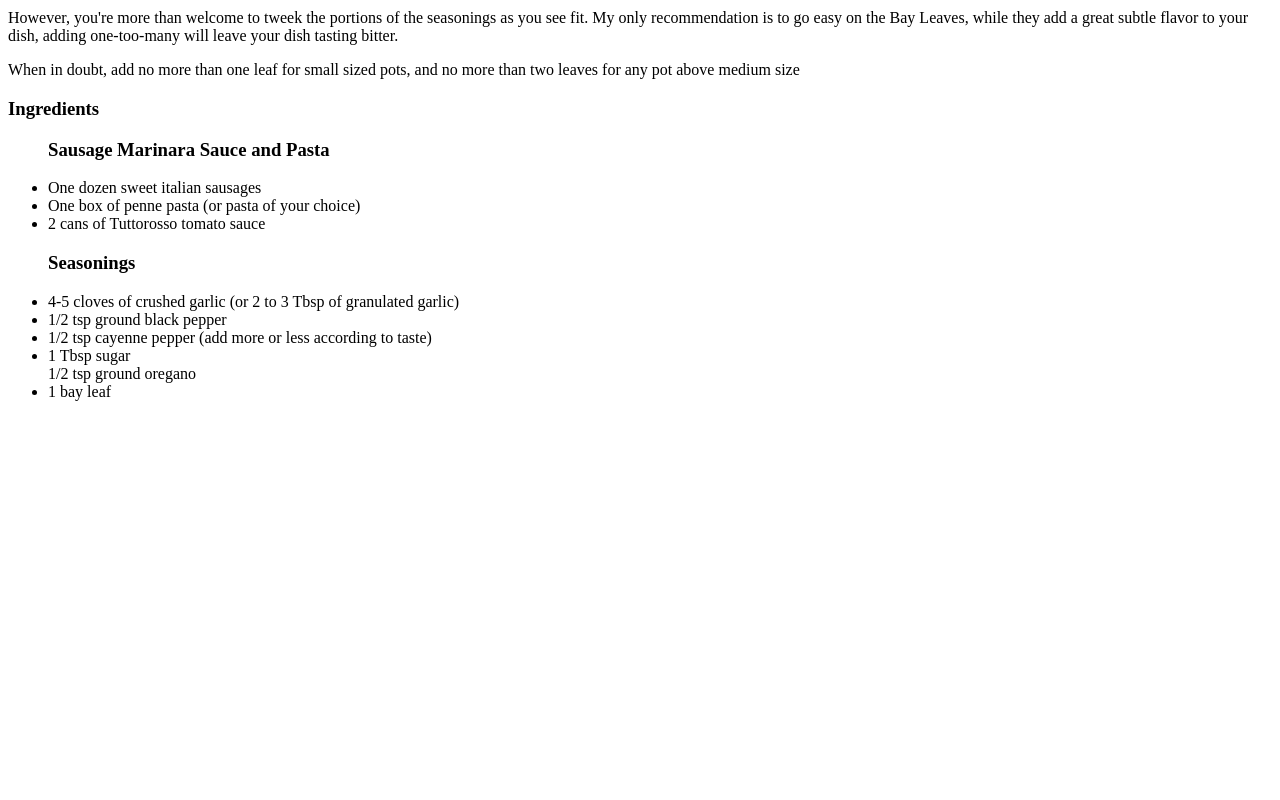
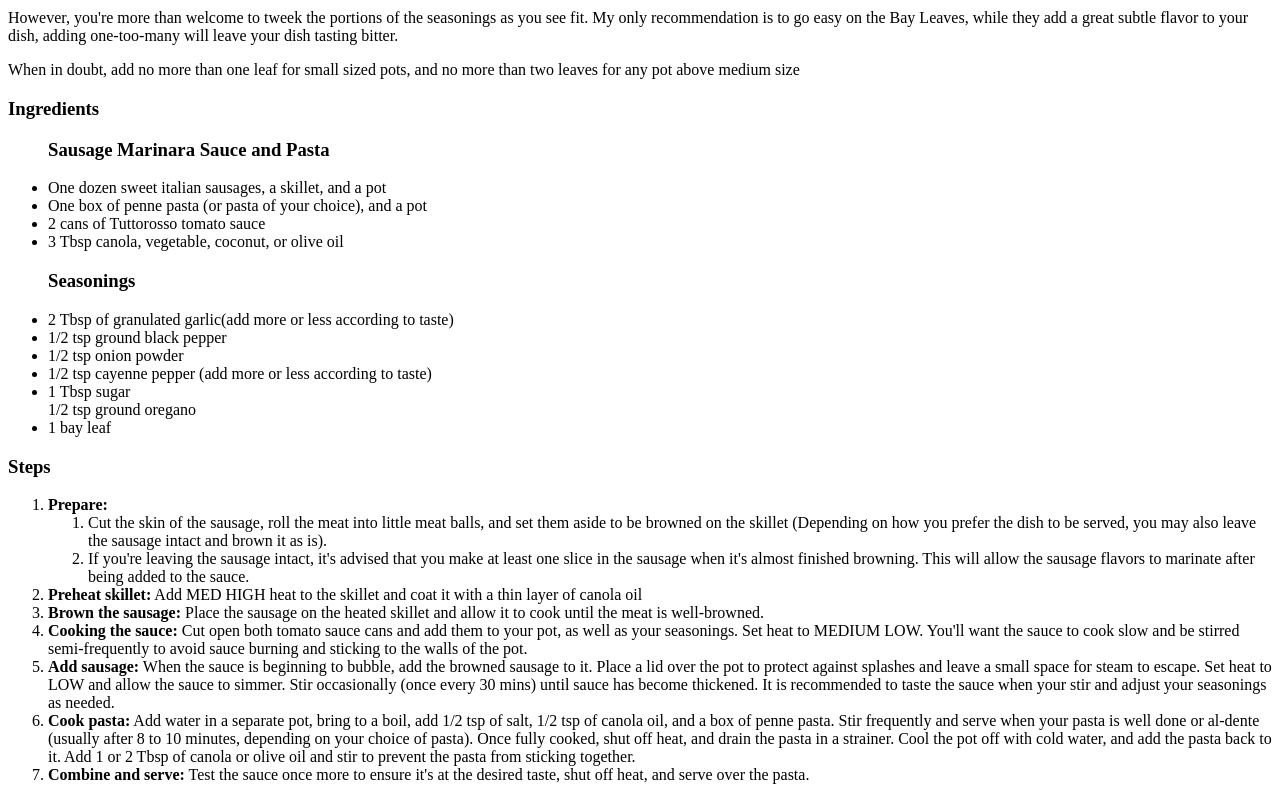
Before and after one commit to WaveRidingCrossbones/odin-recipes, a plain HTML site: page recipes/sausage-marinara-pasta.html in a window 1280 px wide. Shown: the part 702-1502 px from the top of the page. Before the commit the page ends 1122 px from the top, so only its background shows below. Drawn offline with Linux system fonts and the light colour scheme.

Commit message:
Add Steps for Sausage Marinara and Update HTML spacing for Steak Bites recipe

```diff
--- a/recipes/sausage-marinara-pasta.html
+++ b/recipes/sausage-marinara-pasta.html
@@ -19,18 +19,35 @@
     <h3>Ingredients</h3>
         <ul>
             <h3>Sausage Marinara Sauce and Pasta</h3>
-            <li>One dozen sweet italian sausages</li>
-            <li>One box of penne pasta (or pasta of your choice)</li>
+            <li>One dozen sweet italian sausages, a skillet, and a pot</li>
+            <li>One box of penne pasta (or pasta of your choice), and a pot</li>
             <li>2 cans of Tuttorosso tomato sauce</li>
+            <li>3 Tbsp canola, vegetable, coconut, or olive oil</li>
+
             <h3>Seasonings</h3>
-            <li>4-5 cloves of crushed garlic (or 2 to 3 Tbsp of granulated garlic)</li>
+            <li>2 Tbsp of granulated garlic(add more or less according to taste)</li>
             <li>1/2 tsp ground black pepper</li>
+            <li>1/2 tsp onion powder</li>
             <li>1/2 tsp cayenne pepper (add more or less according to taste)</li>
             <li>1 Tbsp sugar</li>
             <l1>1/2 tsp ground oregano</l1>
             <li>1 bay leaf</li>
         </ul>
-    <h3></h3>
-        <ol></ol>
+
+    <h3>Steps</h3>
+        <ol>
+            <li><strong>Prepare:</strong>
+                <ol>
+                    <li>Cut the skin of the sausage, roll the meat into little meat balls, and set them aside to be browned on the skillet (Depending on how you prefer the dish to be served, you may also leave the sausage intact and brown it as is).</li>
+                    <li>If you're leaving the sausage intact, it's advised that you make at least one slice in the sausage when it's almost finished browning. This will allow the sausage flavors to marinate after being added to the sauce.</li>
+                </ol>
+            </li>
+            <li><strong>Preheat skillet:</strong> Add MED HIGH heat to the skillet and coat it with a thin layer of canola oil</li>
+            <li><strong>Brown the sausage:</strong> Place the sausage on the heated skillet and allow it to cook until the meat is well-browned.</li>
+            <li><strong>Cooking the sauce:</strong> Cut open both tomato sauce cans and add them to your pot, as well as your seasonings. Set heat to MEDIUM LOW. You'll want the sauce to cook slow and be stirred semi-frequently to avoid sauce burning and sticking to the walls of the pot.</li>
+            <li><strong>Add sausage:</strong> When the sauce is beginning to bubble, add the browned sausage to it. Place a lid over the pot to protect against splashes and leave a small space for steam to escape. Set heat to LOW and allow the sauce to simmer. Stir occasionally (once every 30 mins) until sauce has become thickened. It is recommended to taste the sauce when your stir and adjust your seasonings as needed.</li>
+            <li><strong>Cook pasta:</strong> Add water in a separate pot, bring to a boil, add 1/2 tsp of salt, 1/2 tsp of canola oil, and a box of penne pasta. Stir frequently and serve when your pasta is well done or al-dente (usually after 8 to 10 minutes, depending on your choice of pasta). Once fully cooked, shut off heat, and drain the pasta in a strainer. Cool the pot off with cold water, and add the pasta back to it. Add 1 or 2 Tbsp of canola or olive oil and stir to prevent the pasta from sticking together.</li>
+            <li><strong>Combine and serve:</strong> Test the sauce once more to ensure it's at the desired taste, shut off heat, and serve over the pasta.</li>
+        </ol>
 </body>
 </html>
```
Also changed, not shown: recipes/cajun-steak-bites.html (+1 -0 lines).
